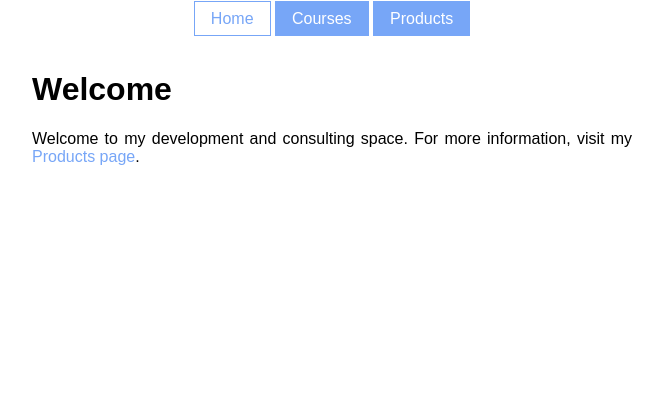
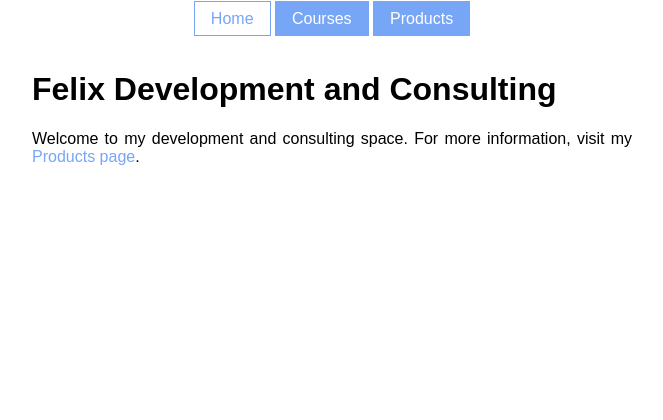
Before and after one commit to flikkes/felix-development-pages, a Flask app: page / in a window 1280 px wide. Shown: the top 420 px of the page, without its empty margins (308-971 px from the left). Run offline with Flask 2, Linux system fonts and the light colour scheme.

Commit message:
changed title and captions

```diff
--- a/app.py
+++ b/app.py
@@ -10,7 +10,7 @@ if not os.path.isfile("local_dev_environment.flagfile"):
 @app.route("/")
 def home():
     active_link = "home"
-    home_caption = "Welcome"
+    home_caption = "Felix Development and Consulting"
     home_content = Markup(
         """
         Welcome to my development and consulting space.
@@ -25,7 +25,7 @@ def home():
 @app.route("/courses")
 def courses():
     active_link = "courses"
-    home_caption = "Welcome"
+    home_caption = "Felix Development and Consulting"
     home_content = Markup(
         """
         Welcome to my development and consulting space.
--- a/templates/index.html
+++ b/templates/index.html
@@ -2,7 +2,7 @@
 <html>
 
 <head>
-    <title>Felix Development, Consulting and Services</title>
+    <title>Felix Development and Consulting</title>
     <link rel="stylesheet" href="{{ url_for('static', filename='css/main.css') }}">
     <meta name="viewport" content="width=device-width, initial-scale=1.0">
 </head>
```
